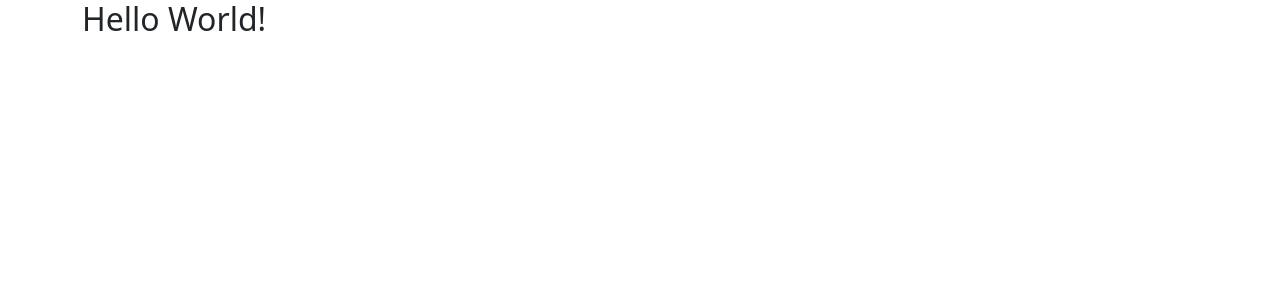
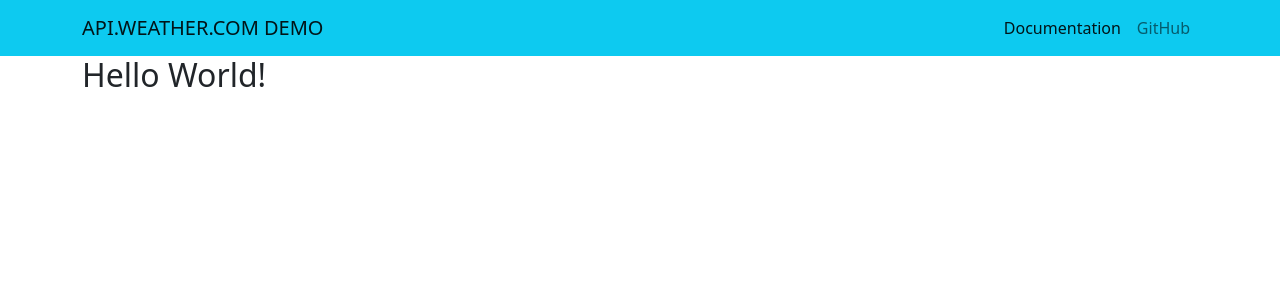
Before and after one commit to rochellelewis/weather-api-python, a Flask app: page / in a window 1280 px wide. Shown: the top 300 px of the page. Run offline with Flask 2, Linux system fonts and the light colour scheme; some libraries are stand-ins or nearby versions.

Commit message:
add ui navbar

```diff
--- a/templates/base.html
+++ b/templates/base.html
@@ -7,11 +7,33 @@
 
         <!-- Bootstrap CSS -->
         <link href="https://cdn.jsdelivr.net/npm/bootstrap@5.1.3/dist/css/bootstrap.min.css" rel="stylesheet"
-          integrity="sha384-1BmE4kWBq78iYhFldvKuhfTAU6auU8tT94WrHftjDbrCEXSU1oBoqyl2QvZ6jIW3" crossorigin="anonymous">
+              integrity="sha384-1BmE4kWBq78iYhFldvKuhfTAU6auU8tT94WrHftjDbrCEXSU1oBoqyl2QvZ6jIW3"
+              crossorigin="anonymous">
 
         <title>Weather.com API Demo</title>
     </head>
     <body>
+        <!-- begin navbar -->
+        <nav class="navbar navbar-expand-lg navbar-light bg-info">
+            <div class="container">
+                <a class="navbar-brand text-uppercase" href="/">api.weather.com Demo</a>
+                <button class="navbar-toggler" type="button" data-bs-toggle="collapse" data-bs-target="#navbarSupportedContent"
+                        aria-controls="navbarSupportedContent" aria-expanded="false" aria-label="Toggle navigation">
+                    <span class="navbar-toggler-icon"></span>
+                </button>
+                <div class="collapse navbar-collapse" id="navbarSupportedContent">
+                    <ul class="navbar-nav ms-auto mb-2 mb-lg-0">
+                        <li class="nav-item">
+                            <a class="nav-link active" aria-current="page" href="/documentation">Documentation</a>
+                        </li>
+                        <li class="nav-item">
+                            <a class="nav-link" href="https://github.com/rochellelewis/weather-api-python" target="_blank">GitHub</a>
+                        </li>
+                    </ul>
+                </div>
+            </div>
+        </nav>
+
         <!-- begin block content -->
         {% block content %}
         {% endblock content %}
```
Lines whose indentation alone changed are shown as unchanged.
